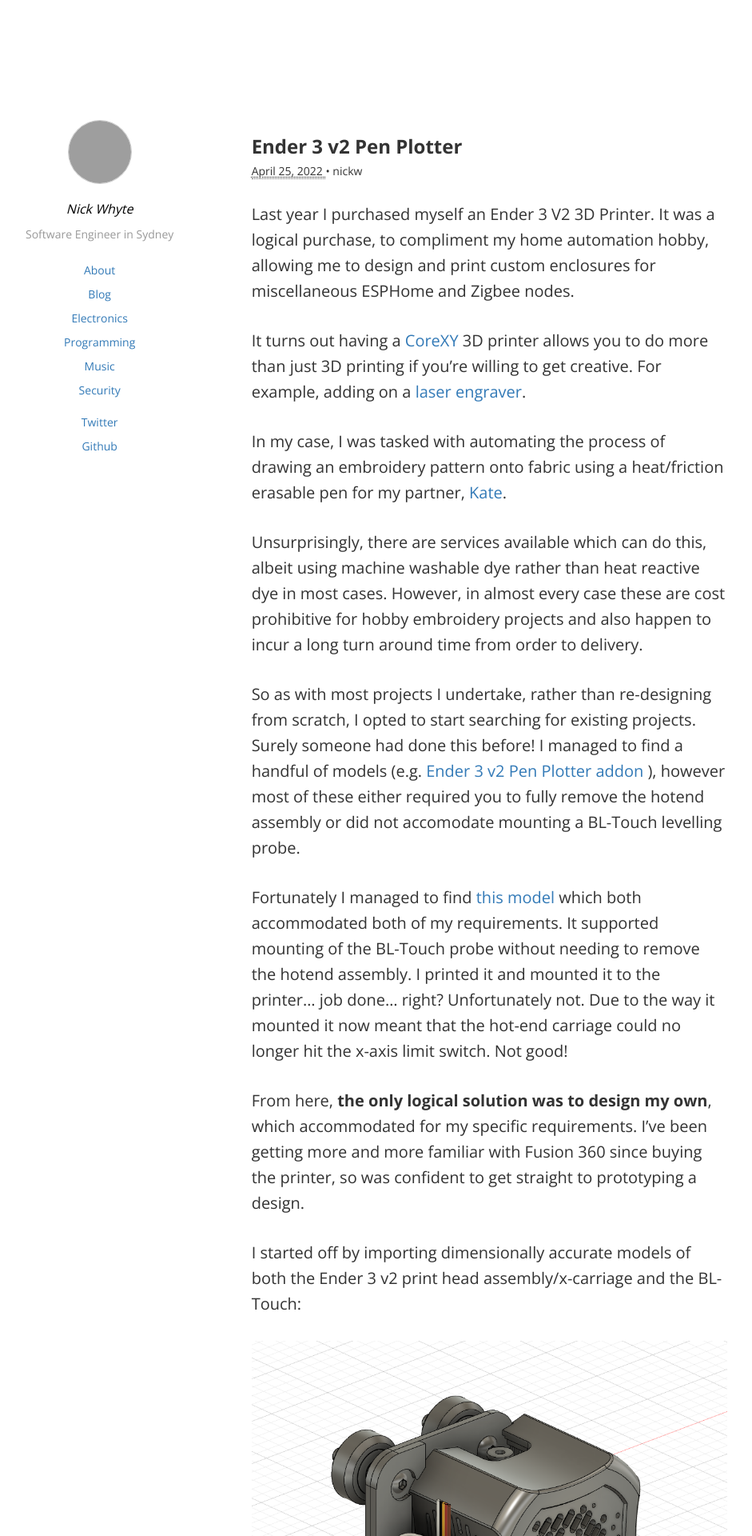
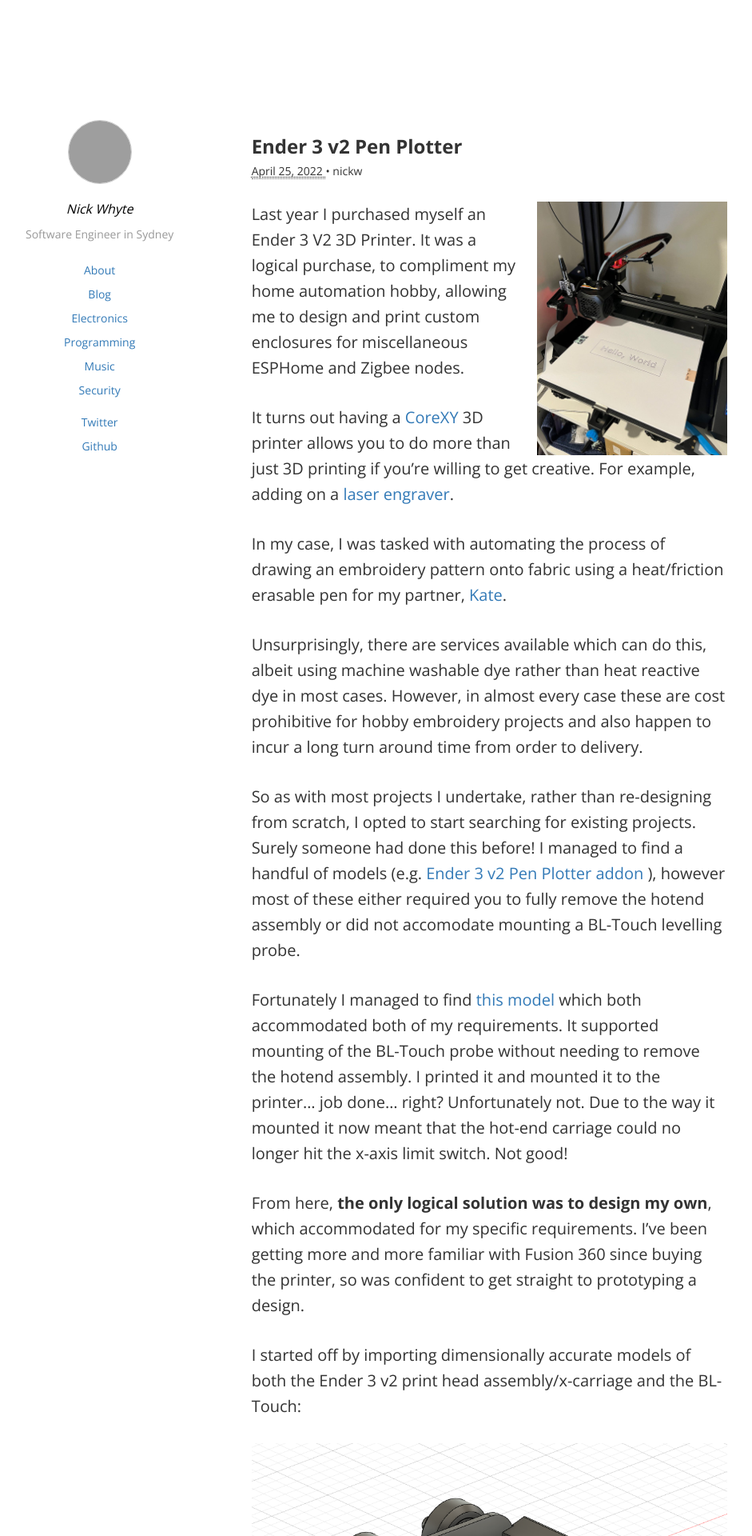
Before and after one commit to nickw444/nickw444.github.io, a Jekyll site: the page built from _posts/2022-04-25-ender-3-v2-pen-plotter.md, in a window 1280 px wide. Shown: the top 1920 px of the page at 80% size, without its empty margins (142-1083 px from the left). Built offline with Jekyll 4.4.1, drawn with Linux system fonts in a browser that asks for light colours; grey boxes are pictures that could not be loaded.

Commit message:
formatting fixes

```diff
--- a/_includes/head.html
+++ b/_includes/head.html
@@ -16,6 +16,9 @@
     {% endif %}</title>
   <meta name="description" content="{% if page.excerpt %}{{ page.excerpt | strip_html | strip_newlines | truncate: 160 }}{% else %}{{ site.description }}{% endif %}">
   <meta name="google-site-verification" content="bb2q1CzZpW4fJosteb18nss_Pw2q2hDD3KwRdiXtJpE" />
+  {% if page.social_image -%}
+  <meta property="og:image" content="{{ page.social_image }}" />
+  {% endif -%}
   <link rel="stylesheet" href="{{ "/vendor/bootstrap/css/bootstrap.min.css" | prepend: site.baseurl }}">
   <link rel="stylesheet" href="{{ "/css/onedark.css" | prepend: site.baseurl }}">
   <link rel="stylesheet" href="{{ "/css/main.css" | prepend: site.baseurl }}">
--- a/_posts/2022-04-25-ender-3-v2-pen-plotter.md
+++ b/_posts/2022-04-25-ender-3-v2-pen-plotter.md
@@ -5,9 +5,15 @@
 
 categories:
 - Blog
+
+social_image: /static/posts/2022-04-25-ender-3-v2-pen-plotter/IMG_2585.jpeg
 ---
 
-Last year I purchased myself an Ender 3 V2 3D Printer. It was a logical purchase, to compliment my home automation hobby, allowing me to design and print custom enclosures for miscellaneous ESPHome and Zigbee nodes.
+
+<p>
+    <img class="img-responsive alignright" width="40%" src="/static/posts/2022-04-25-ender-3-v2-pen-plotter/IMG_2585.jpeg" />
+    Last year I purchased myself an Ender 3 V2 3D Printer. It was a logical purchase, to compliment my home automation hobby, allowing me to design and print custom enclosures for miscellaneous ESPHome and Zigbee nodes.
+</p>
 
 It turns out having a [CoreXY](https://all3dp.com/2/corexy-3d-printer-is-it-worth-buying/) 3D printer allows you to do more than just 3D printing if you're willing to get creative. For example, adding on a [laser engraver](https://all3dp.com/2/ender-3-laser-engraver-upgrade-all-you-need-to-know/).
 
@@ -73,14 +79,14 @@
 Great success! From here, I did some further tests on fabric and found it worked just fine, albeit a little faint since more pen pressure resulted in snagging the fabric, so for fabric prints 2 or 3 passes is generally necessary. Beyond just plotting SVGs I've started to explore generative art using mathematical functions ([like a spirograph](https://github.com/asharkinwater/spirograph-)). Here are a few pictures from testing and a video:
 
 <div class="row">
-    <div class="col-xs-12 col-sm-6">
+    <div class="col-xs-6">
             <p>
                 <a target="_blank" href="/static/posts/2022-04-25-ender-3-v2-pen-plotter/IMG_2573.jpeg">
                     <img class="img-responsive center-block" src="/static/posts/2022-04-25-ender-3-v2-pen-plotter/IMG_2573.jpeg" />
                 </a>
             </p>
     </div>
-    <div class="col-xs-12 col-sm-6">
+    <div class="col-xs-6">
             <p>
                 <a target="_blank" href="/static/posts/2022-04-25-ender-3-v2-pen-plotter/IMG_2575.jpeg">
                     <img class="img-responsive center-block" src="/static/posts/2022-04-25-ender-3-v2-pen-plotter/IMG_2575.jpeg" />
@@ -89,14 +95,14 @@
     </div>
 </div>
 <div class="row">
-    <div class="col-xs-12 col-sm-6">
+    <div class="col-xs-6">
             <p>
                 <a target="_blank" href="/static/posts/2022-04-25-ender-3-v2-pen-plotter/IMG_2602.jpeg">
                     <img class="img-responsive center-block" src="/static/posts/2022-04-25-ender-3-v2-pen-plotter/IMG_2602.jpeg" />
                 </a>
             </p>
     </div>
-    <div class="col-xs-12 col-sm-6">
+    <div class="col-xs-6">
             <p>
                 <a target="_blank" href="/static/posts/2022-04-25-ender-3-v2-pen-plotter/IMG_2616.jpeg">
                     <img class="img-responsive center-block" src="/static/posts/2022-04-25-ender-3-v2-pen-plotter/IMG_2616.jpeg" />
```
